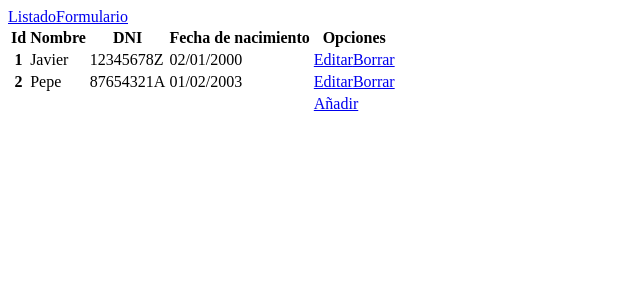
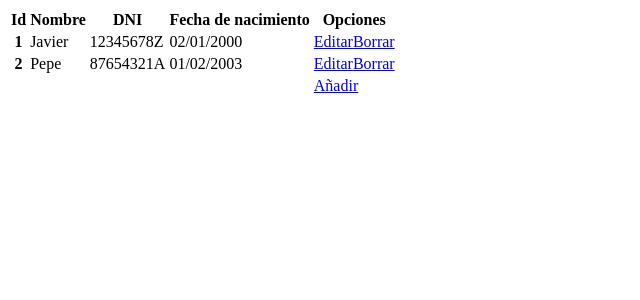
Before and after one commit to javierlete/clientes-2023-02, an Angular app: page /listado in a window 1280 px wide. Shown: the top 300 px of the page, without its empty margins (0-640 px from the left). Built offline with nearby package versions, Linux system fonts and the light colour scheme.

Commit message:
Limpiar vínculos

```diff
--- a/src/app/app.component.html
+++ b/src/app/app.component.html
@@ -1,4 +1 @@
-<a routerLink="/listado">Listado</a>
-<a routerLink="/formulario">Formulario</a>
-
 <router-outlet></router-outlet>
```
